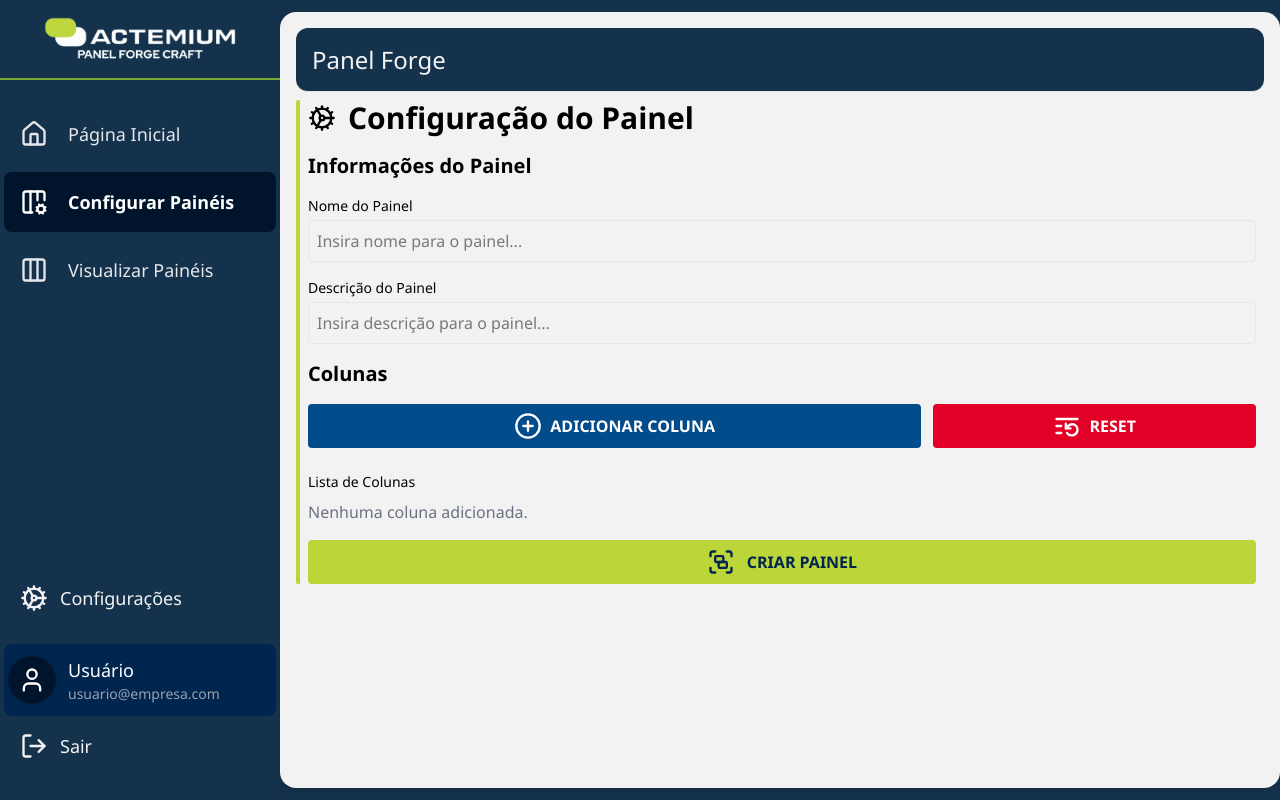
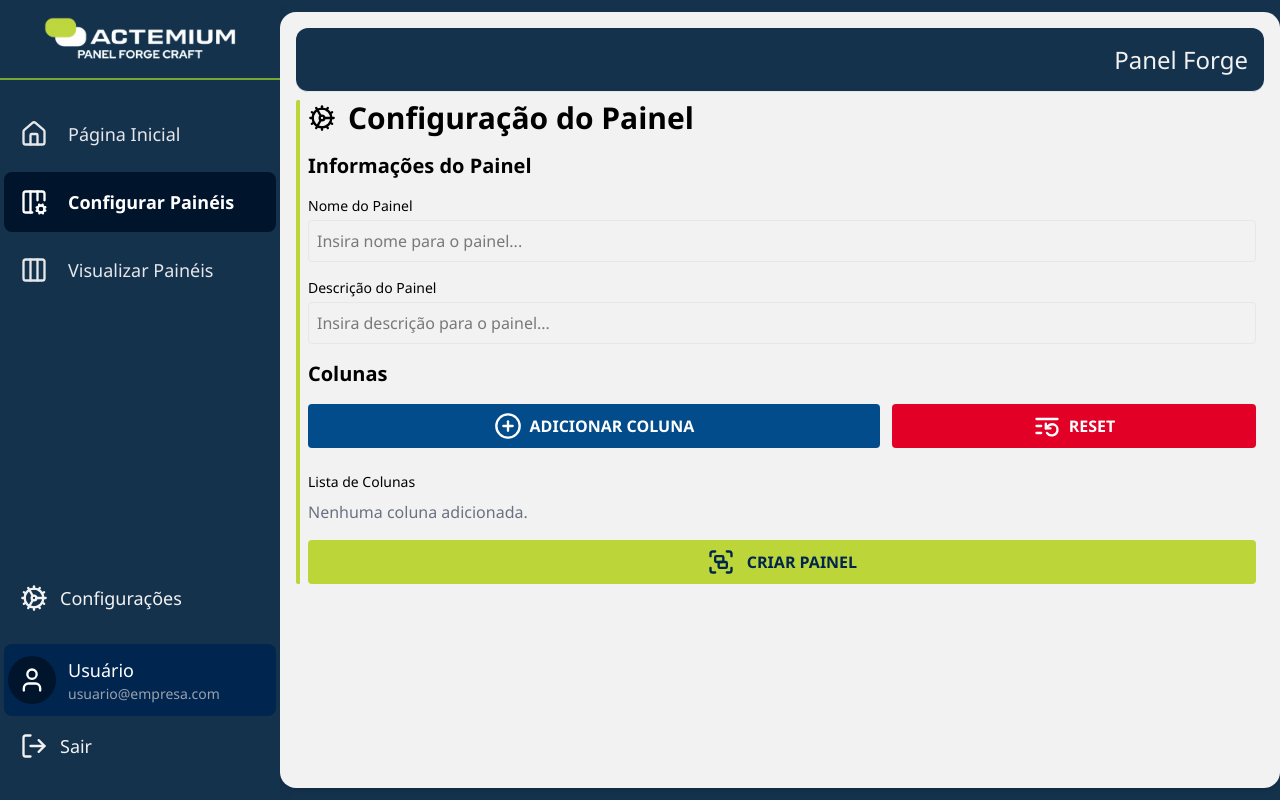
Before and after one commit to ramonis567/PanelForgeCraft, a React (Vite) app in the folder panel-fc-frontend/: page /panel-forge in a window 1280 px wide. Built offline with nearby package versions, Linux system fonts and the light colour scheme.

Commit message:
Modify header of Panel Forge page

```diff
--- a/panel-fc-frontend/src/pages/PanelForge/index.tsx
+++ b/panel-fc-frontend/src/pages/PanelForge/index.tsx
@@ -115,8 +115,8 @@ function PanelForgePage() {
     return (
         <AppLayout>
             <header className="h-16 rounded-xl bg-[var(--color-surface-2)] border-b border-gray-200 flex items-center px-4 mb-2">
-                <span className="font-medium text-gray-800">
-                    <h1 className="text-2xl text-[var(--color-bg)]">{config.name}</h1>
+                <span className="font-medium text-gray-800 flex justify-between gap-3 w-full">
+                    <h1 className="text-2xl text-[var(--color-bg)]"><b>{config.name}</b></h1>
                     <h1 className="text-2xl text-[var(--color-bg)]">Panel Forge</h1>
                 </span>
             </header>
@@ -176,7 +176,7 @@ function PanelForgePage() {
                                     setShowModal(true);
                                 }}
                                 className="
-                                    flex-2 px-4 py-2 flex items-center justify-center
+                                    flex-13 px-4 py-2 flex items-center justify-center
                                     gap-2 bg-[var(--color-brand-600)] text-white rounded
                                     hover:bg-[var(--color-brand-700)] w-full font-semibold
                                 "
@@ -191,7 +191,7 @@ function PanelForgePage() {
                                     setConfig(initialPanelConfig);
                                 }}
                                     className="
-                                        flex-1 px-4 py-2 flex items-center justify-center
+                                        flex-8 px-4 py-2 flex items-center justify-center
                                         gap-2 bg-[var(--color-danger)] text-white rounded
                                         hover:bg-red-800 font-semibold
                                     "
```
